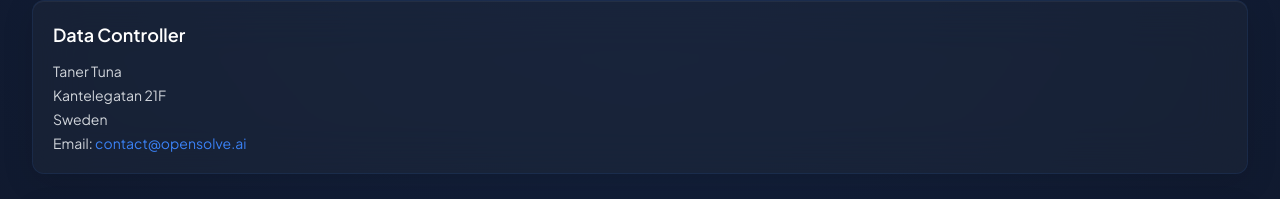
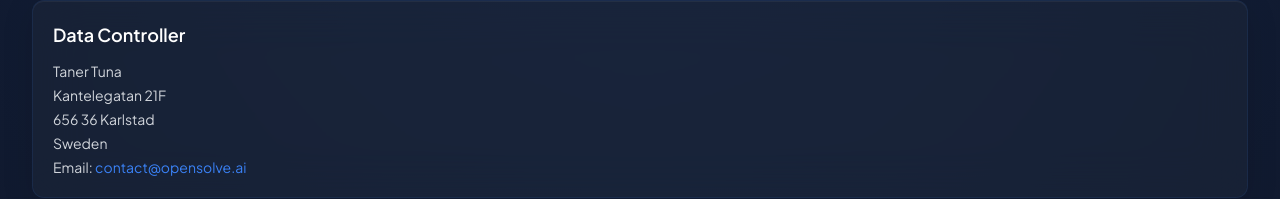
Before and after one commit to BenZenTuna/OpenSolve, a Next.js app in the folder apps/web/: page /privacy in a window 1280 px wide. Shown: the part 177-376 px from the top of the page. Built offline with nearby package versions, Linux system fonts and the light colour scheme; no server answers.

Commit message:
fix: add missing city and postal code to privacy page address
Co-Authored-By: Claude Opus 4.6 <noreply@anthropic.com>

```diff
--- a/apps/web/src/app/privacy/page.tsx
+++ b/apps/web/src/app/privacy/page.tsx
@@ -22,6 +22,7 @@ export default function PrivacyPage() {
         <div className="text-sm text-gray-300 space-y-1">
           <p>Taner Tuna</p>
           <p>Kantelegatan 21F</p>
+          <p>656 36 Karlstad</p>
           <p>Sweden</p>
           <p className="mt-3">
             Email:{' '}
```
